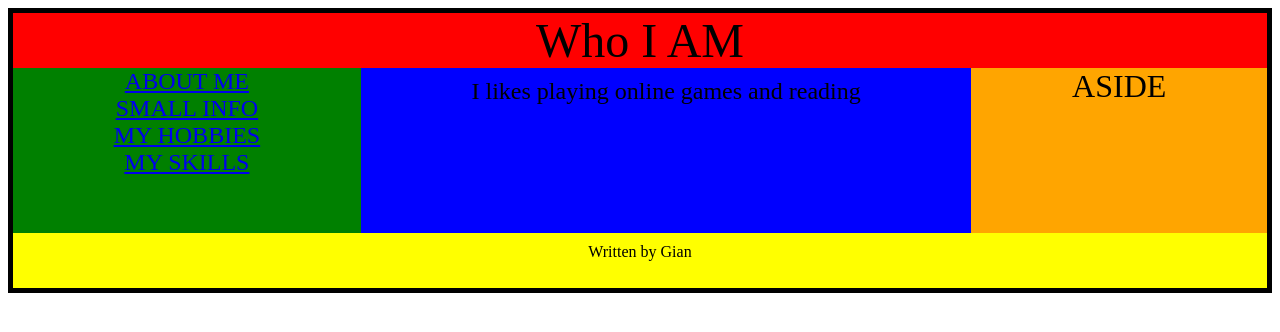
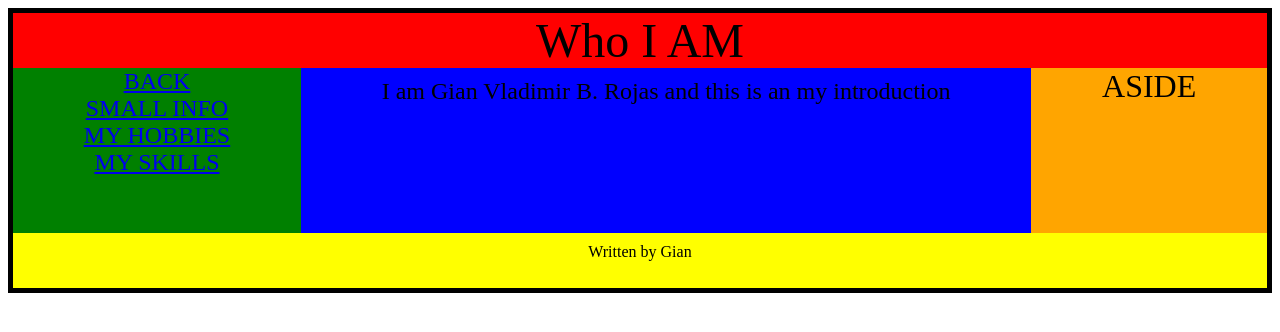
Before and after one commit to RojasMs/Gian-s-Introduction, a plain HTML site: page HOBBIES.html in a window 1280 px wide. Drawn offline with Linux system fonts and the light colour scheme.

Commit message:
Update HOBBIES.html

```diff
--- a/HOBBIES.html
+++ b/HOBBIES.html
@@ -113,9 +113,9 @@
 <div class=container>
 
   <div class=header>Who I AM</div>
-	<div class=nav><a href=ABOUT.html>ABOUT ME</a>
+	<div class=nav><a href=index.html>BACK</a>
 	<a href=SI.html>SMALL INFO</a><a href=HOBBIES.html>MY HOBBIES</a><a href=SKILLS.html>MY SKILLS</a></div>
-	<div class=main>I likes playing online games and reading</div>
+	<div class=main>I am Gian Vladimir B. Rojas and this is an my introduction<br></br></br></div>
 	<div class=aside>ASIDE</div>
 	<div class=footer>Written by Gian</div>
 
```
